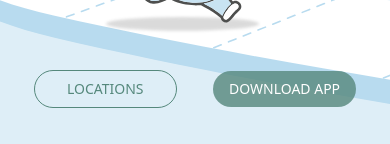
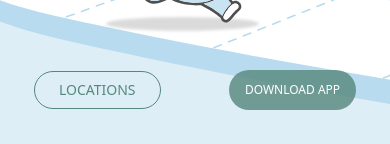
Before and after one commit to AbdulRehman938/yedi-frontend-latest, a React (Vite) app: page / in a window 390 px wide. Shown: the part 602-746 px from the top of the page. Built offline with nearby package versions, Linux system fonts and the light colour scheme; the HTML template or start-up script is replaced by a standard one.

Commit message:
commit14

```diff
--- a/src/components/Home/Hero.jsx
+++ b/src/components/Home/Hero.jsx
@@ -109,7 +109,7 @@ const Hero = () => {
               <AnimatedItem>
                 <button className="bg-primary/80 font-medium text-white rounded-[2rem]
                     hover:bg-primary hover:scale-105 ease-in-out duration-300 2xl:px-14
-                    px-4 py-2 sm:text-sm xs:text-lg text-sm lg:text-base whitespace-nowrap">
+                    px-4 py-2 sm:text-sm xs:text-xs text-sm xs:bg-red-700 lg:text-base whitespace-nowrap">
                   DOWNLOAD APP
                 </button>
               </AnimatedItem>
@@ -131,14 +131,14 @@ const Hero = () => {
           <AnimatedItem>
             <button className="bg-transparent font-medium border border-primary text-primary rounded-[2rem]
               hover:bg-[#b1b1b128] hover:scale-105 ease-in-out duration-300
-              py-2 px-8 text-sm">
+              py-2 px-8 text-sm xs:px-6">
               LOCATIONS
             </button>
           </AnimatedItem>
           <AnimatedItem>
             <button className="bg-primary/80 font-medium text-white rounded-[2rem]
               hover:bg-primary hover:scale-105 ease-in-out duration-300
-              py-2 px-4 text-sm">
+              py-2 px-4 text-sm xs:text-xs xs:py-3 ">
               DOWNLOAD APP
             </button>
           </AnimatedItem>
```
